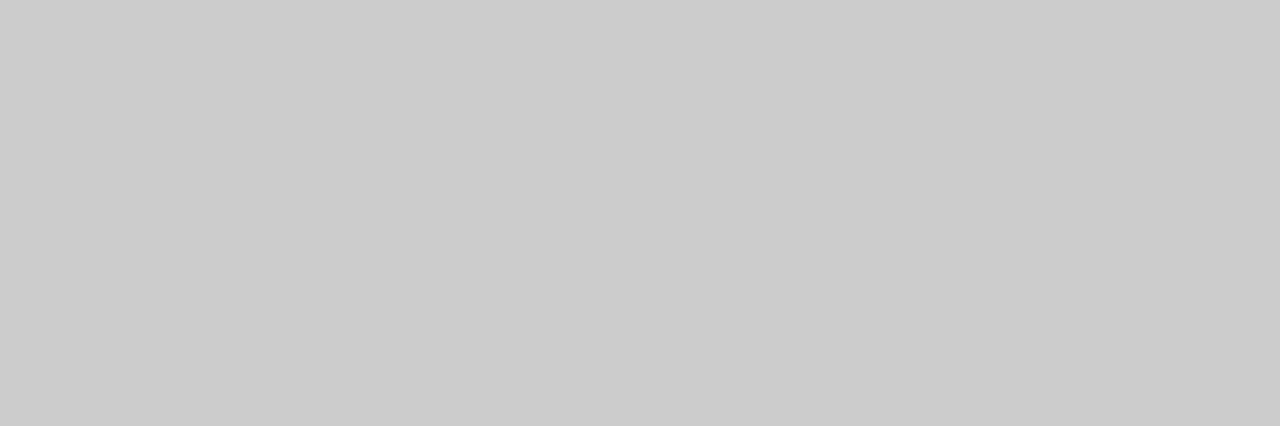
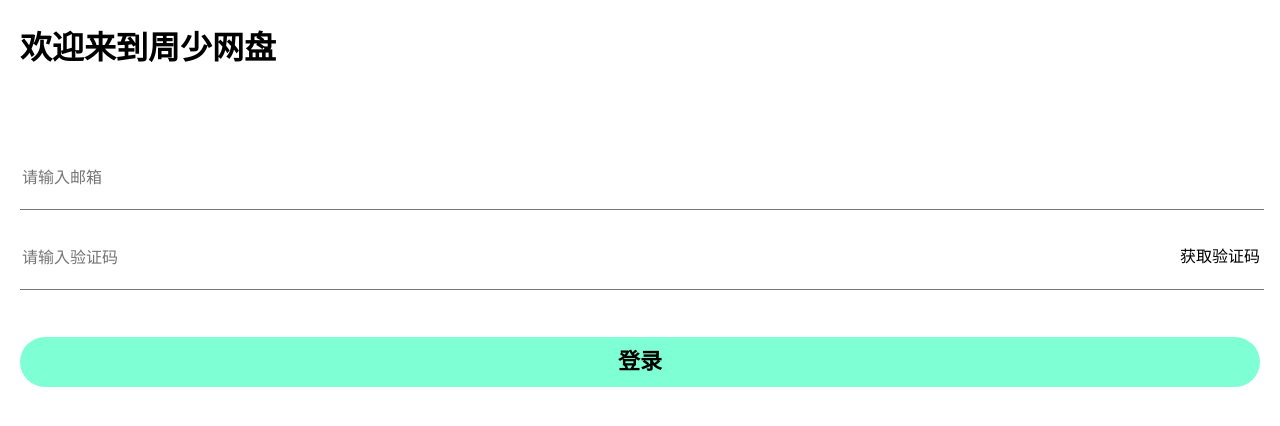
Before and after one commit to 814704261/cloud-storage, a Vue app: page /#/login in a window 1280 px wide. Before the commit this address led to /#/register. Shown: the top 426 px of the page. Built offline with nearby package versions, Linux system fonts and the light colour scheme; a small style sheet from the web is missing.

Commit message:
登录功能完成90%

```diff
--- a/package.json
+++ b/package.json
@@ -10,6 +10,8 @@
     "axios": "^0.21.1",
     "core-js": "^3.6.5",
     "express": "^4.17.1",
+    "mongoose": "^5.12.12",
+    "nodemailer": "^6.6.1",
     "vue": "^2.6.11",
     "vue-router": "^3.2.0",
     "vuex": "^3.4.0"
--- a/src/App.vue
+++ b/src/App.vue
@@ -23,7 +23,7 @@ export default {
     if(localStorage.getItem('login')){
       this.$router.replace('/')
     }else{
-      this.$router.replace('/register')
+      this.$router.replace('/login')
     }
   },
 }
@@ -37,4 +37,9 @@ export default {
   body{
     background-color: #cccccc;
   }
+
+  #app{
+    width: 100%;
+    height: 100%;
+  }
 </style>
--- a/src/network/index.js
+++ b/src/network/index.js
@@ -1,7 +1,7 @@
 import axios from 'axios'
 
 let instance = axios.create({
-    baseURL: 'https://localhost:123',
+    baseURL: 'https://localhost:1234',
     timeout: 3000,
 });
 
--- a/src/views/login.vue
+++ b/src/views/login.vue
@@ -1,13 +1,132 @@
 <template>
-
+  <div class="login">
+      <h1 class="title">欢迎来到周少网盘</h1>
+      <div class="form">
+          <div class="account">
+              <input type="email" placeholder="请输入邮箱" v-model.trim="formData.account">
+          </div>
+          <div class="verification">
+              <input type="text" placeholder="请输入验证码" v-model.trim="formData.verification">
+              <div class="getverification" @click="getverification">获取验证码</div>
+          </div>
+      </div>
+      <div class="commit" @click="commit">
+          登录
+      </div>
+  </div>
 </template>
 
 <script>
+
+import axios from 'axios'
+
 export default {
+    data() {
+        return {
+            formData: {
+                account: '',
+                verification: ''
+            }
+        }
+    },
+    methods: {
+        commit(){
+            if(
+                this.formData.account == '' ||
+                this.formData.verification == ''
+            ) return alert('请填写完表单')
 
+            let reg = /^([a-zA-Z]|[0-9])(\w|\-)+@[a-zA-Z0-9]+\.([a-zA-Z]{2,4})$/;
+            if(!reg.test(this.formData.account)) return alert('请输入正确的邮箱')
+
+            axios('http://localhost:1234/login',{
+                params: {
+                    account: this.formData.account,
+                    verification: this.formData.verification
+                }
+            }).then((result)=>{
+                console.log(result)
+            }).catch(err => {
+                throw new Error(err)
+            })
+
+
+        },
+        getverification(){
+            axios('http://localhost:1234/getverification',{
+                params: {
+                    email: this.formData.account
+                }
+            }).then((result)=>{
+                let data = result.data
+                if(data.succeed){
+                    alert('邮件已发送，请注意查收，如果找不到，请看看垃圾箱')
+                }else{
+                    alert('不知名的错误')
+                }
+            }).catch(err => {
+                alert('当前网络状态不佳')
+                throw new Error(err)
+            })
+        }
+    },
 }
 </script>
 
 <style scope>
 
+.title{
+    padding: 30px 0;
+    margin-bottom: 50px;
+}
+.login{
+    padding: 0 20px;
+    height: 100vh;
+    background-color: rgb(255, 255, 255);
+}
+
+.form{
+    width: 100%;
+}
+
+.form input{
+    width: 100%;
+    height: 100%;
+    background-color: transparent;
+    outline: none;
+    border: none;
+    border-bottom: 1px solid #777;
+}
+
+.account,
+.verification,
+.passwrod{
+    width: 100%;
+    height: 60px;
+    margin: 20px 0;
+}
+
+.verification{
+    position: relative;
+}
+
+.getverification{
+    position: absolute;
+    right: 0;
+    top: 0;
+    height: 100%;
+    line-height: 60px;
+}
+
+.commit{
+    margin-top: 50px;
+    height: 50px;
+    text-align: center;
+    line-height: 50px;
+    font-size: 22px;
+    font-weight: 700;
+    border-radius: 25px;
+    background-color: aquamarine;
+}
+
 </style>
```
Also changed, not shown: servers/DataBase/accountSchema.js (added, +15 -0 lines), servers/DataBase/database.js (added, +13 -0 lines), servers/DataBase/verification.js (added, +20 -0 lines), servers/app.js (+123 -0 lines), servers/util/sendEmail.js (added, +47 -0 lines), src/assets/css/normalize.css, 1 other file (tests, documents, lock files or other folders).
